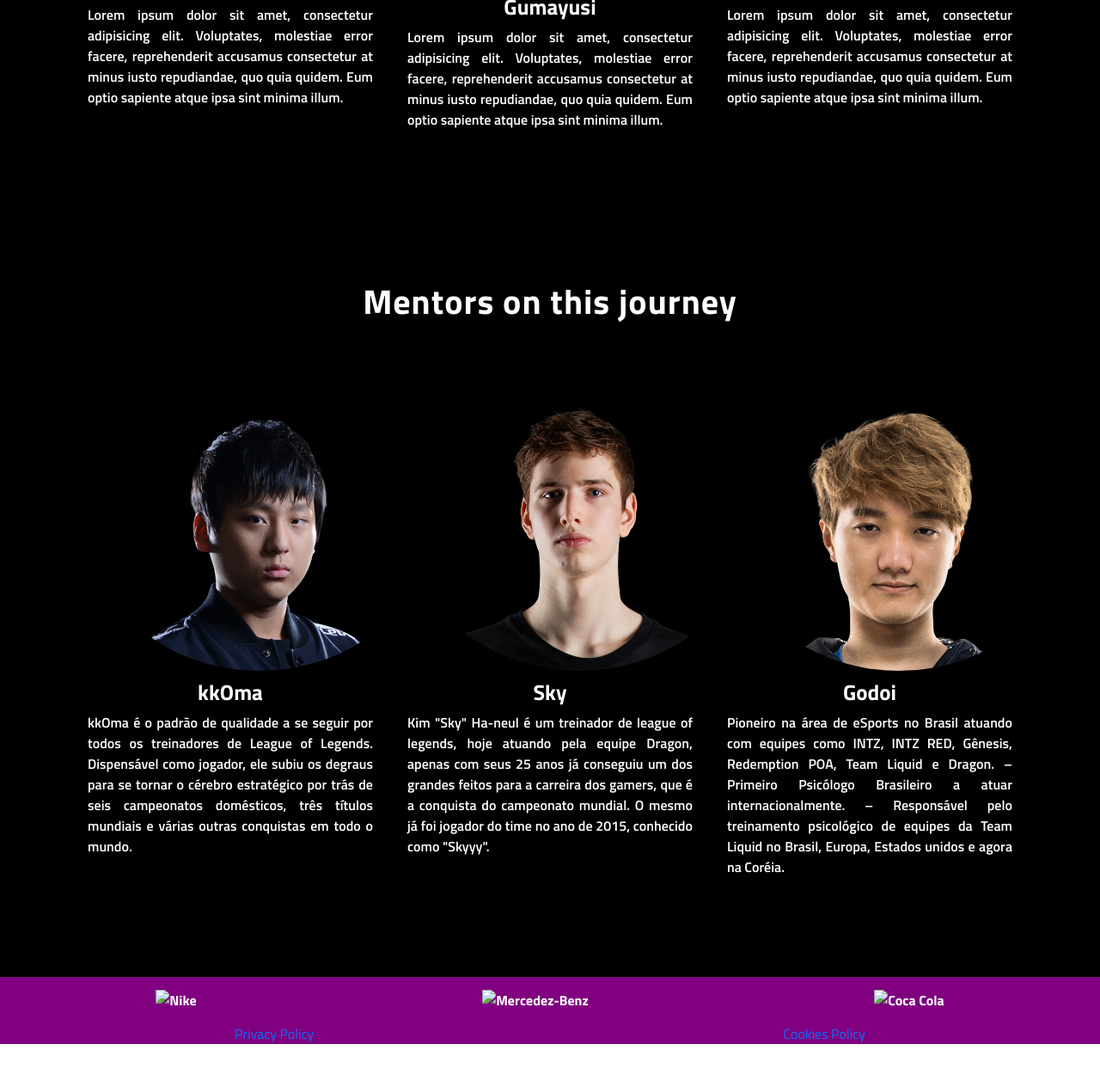
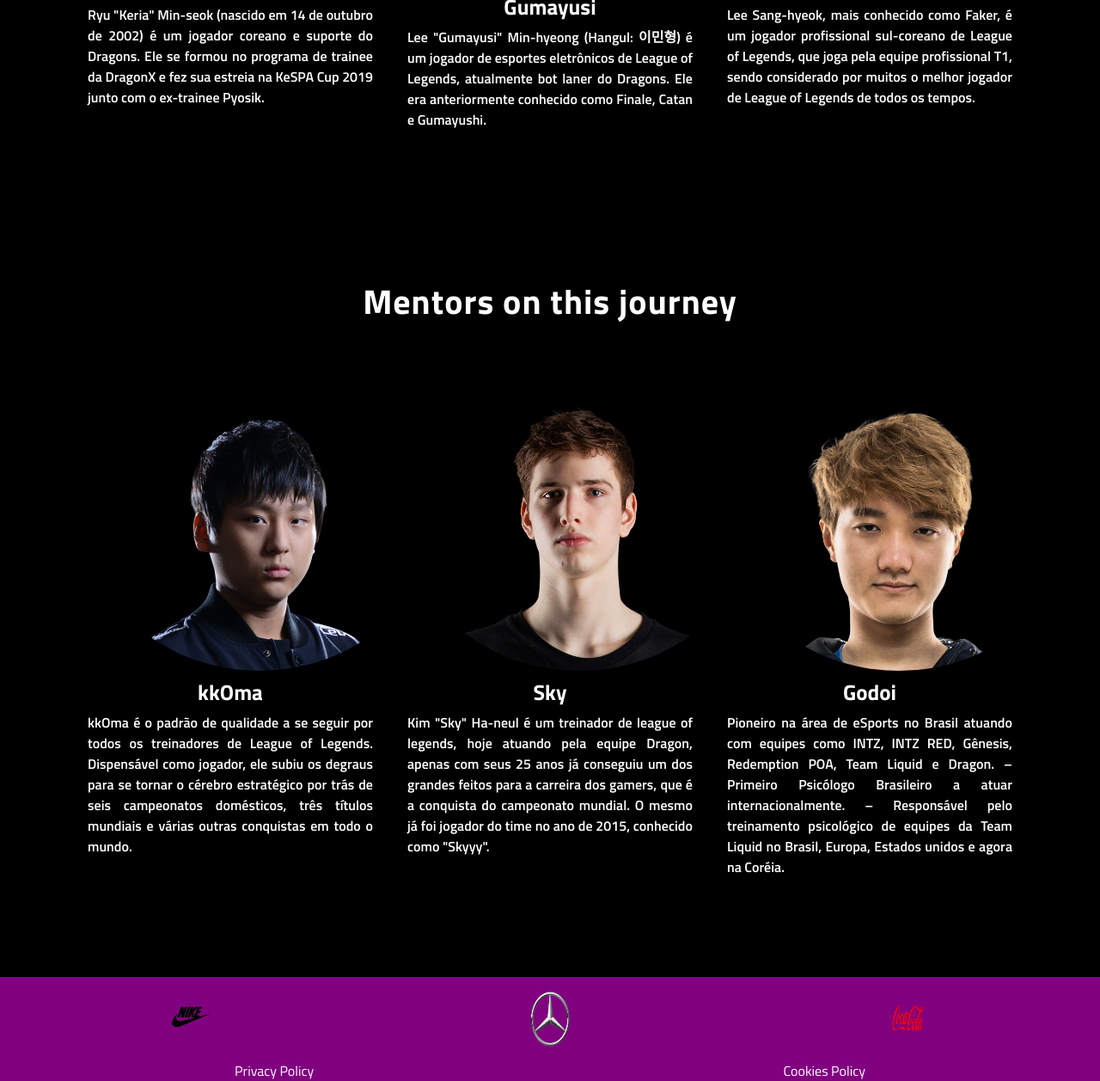
Before and after one commit to soupaulogomes/brunoclass, a plain HTML site: page index.html in a window 1280 px wide. Shown: the part 837-2094 px from the top of the page at 86% size. Before the commit the page ends 2051 px from the top, so only its background shows below. Drawn offline with nearby package versions, Linux system fonts and the light colour scheme.

Commit message:
First time finished, lets to second turn

```diff
--- a/assets/css/style.css
+++ b/assets/css/style.css
@@ -178,11 +178,17 @@ button:hover {
     background-color: purple;
 }
 
+.patrocinios img {
+    width: 50px;
+}
+
 .cookie {
     display: flex;
     justify-content: space-around;
+    background-color: purple;
+}
+
+.cookie a{
+    color: white;
     font-weight: 400px;
-    background-color: purple;
-    color: white;
-
 }
--- a/index.html
+++ b/index.html
@@ -46,17 +46,17 @@
                     <div class="col-md-4 member member-one">
                         <img class="player-image" src="./assets/images/kisspng-rekkles-2016-summer-european-league-of-legends-cha-5b0a99d04839e7.5196584515274213922959.png" alt="player-image">
                         <h2 class="nome-player">Keria</h2>
-                        <p class="descricao-player">Lorem ipsum dolor sit amet, consectetur adipisicing elit. Voluptates, molestiae error facere, reprehenderit accusamus consectetur at minus iusto repudiandae, quo quia quidem. Eum optio sapiente atque ipsa sint minima illum.</p>
+                        <p class="descricao-player">Ryu "Keria" Min-seok (nascido em 14 de outubro de 2002) é um jogador coreano e suporte do Dragons. Ele se formou no programa de trainee da DragonX e fez sua estreia na KeSPA Cup 2019 junto com o ex-trainee Pyosik.</p>
                     </div>
                     <div class="col-md-4 member member-two">
                         <img class="player-image" src="./assets/images/kisspng-league-of-legends-all-star-2017-league-of-legends-5af0f6b7746545.1091760715257412394768.png" alt="imagem player">
                         <h2 class="nome-player">Gumayusi</h2>
-                        <p class="descricao-player">Lorem ipsum dolor sit amet, consectetur adipisicing elit. Voluptates, molestiae error facere, reprehenderit accusamus consectetur at minus iusto repudiandae, quo quia quidem. Eum optio sapiente atque ipsa sint minima illum.</p>
+                        <p class="descricao-player">Lee "Gumayusi" Min-hyeong (Hangul: 이민형) é um jogador de esportes eletrônicos de League of Legends, atualmente bot laner do Dragons. Ele era anteriormente conhecido como Finale, Catan e Gumayushi.</p>
                     </div>
                     <div class="col-md-4 member member-three">
                         <img class="player-image" src="./assets/images/kisspng-brtt-2017-mid-season-invitational-tencent-league-o-5ae657e7ae4b95.8746930815250452237139.png" alt="imagem-player">
                         <h2 class="nome-player">Faker</h2>
-                        <p class="descricao-player">Lorem ipsum dolor sit amet, consectetur adipisicing elit. Voluptates, molestiae error facere, reprehenderit accusamus consectetur at minus iusto repudiandae, quo quia quidem. Eum optio sapiente atque ipsa sint minima illum.</p>
+                        <p class="descricao-player">Lee Sang-hyeok, mais conhecido como Faker, é um jogador profissional sul-coreano de League of Legends, que joga pela equipe profissional T1, sendo considerado por muitos o melhor jogador de League of Legends de todos os tempos.</p>
                     </div>
                  </div>
             </div>
@@ -93,11 +93,11 @@
 <footer>
     <div class="patrocinios">
 
-        <img src="./assets/images/nada.png" alt="Nike">
+        <img src="./assets/images/pngwing.com.png" alt="Nike">
 
-        <img src="/assets/images/nada.png" alt="Mercedez-Benz">
+        <img src="/assets/images/pngwing.com (2).png" alt="Mercedez-Benz">
 
-        <img src="/assets/images/nada.png" alt="Coca Cola">
+        <img src="/assets/images/pngwing.com (1).png" alt="Coca Cola">
     </div>
 
         <div class="cookie">
```
Also changed, not shown: assets/images/pngwing.com (1).png (added), assets/images/pngwing.com (2).png (added), assets/images/pngwing.com.png (added).
